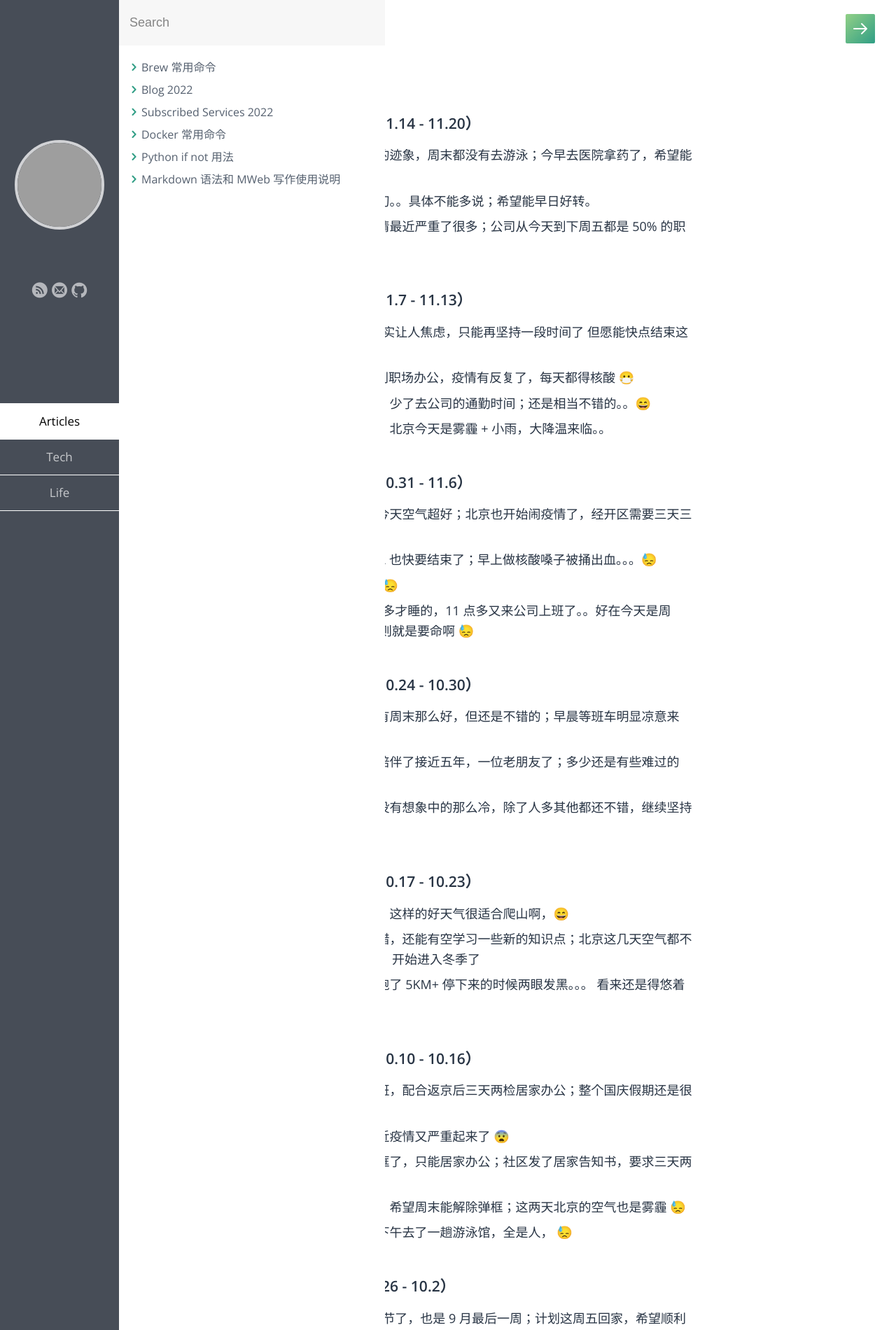
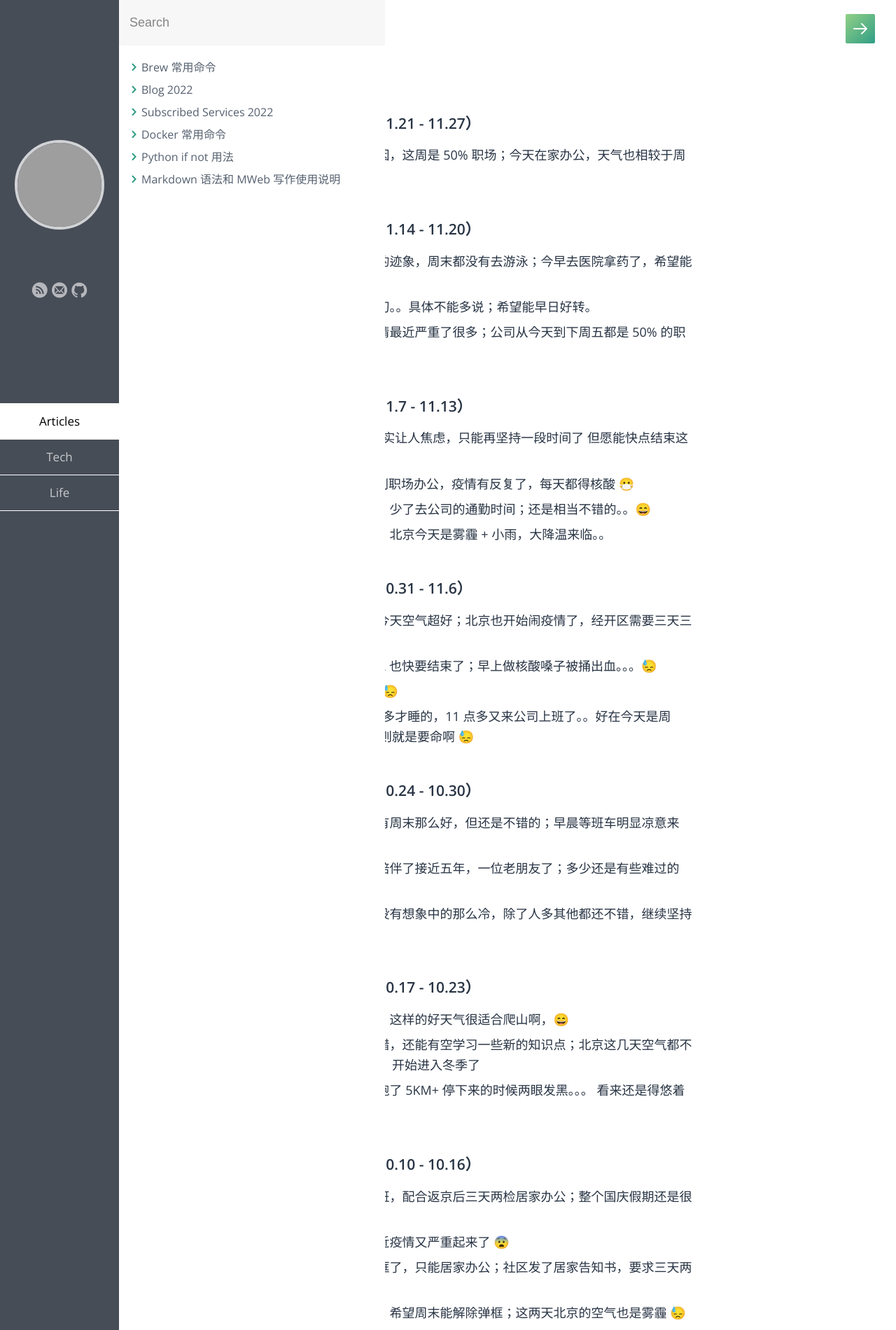
Before and after one commit to samxupeiran/samxupeiran.github.io, a Jekyll site: the page built from _posts/life/2022-05-06-my-blog.md, in a window 1280 px wide. Shown: the top 1900 px of the page at 70% size. Built offline with Jekyll 4.4.1, drawn with Linux system fonts in a browser that asks for light colours; some web fonts are replaced; some of the changed text lies outside the part shown; grey boxes are pictures that could not be loaded.

Commit message:
feat: add weekly blog 11.21

```diff
--- a/_posts/life/2022-05-06-my-blog.md
+++ b/_posts/life/2022-05-06-my-blog.md
@@ -5,6 +5,9 @@ category: Life
 tags: Blog
 ---
 
+
+- ### 2022 年 11 月 第 4 周（11.21 - 11.27）
+     - 11.21 由于北京的疫情原因，这周是 50% 职场；今天在家办公，天气也相较于周末好了很多～
 
 - ### 2022 年 11 月 第 3 周（11.14 - 11.20）
      - 11.14 这两天胃病有复发的迹象，周末都没有去游泳；今早去医院拿药了，希望能尽快好转。。。
```
